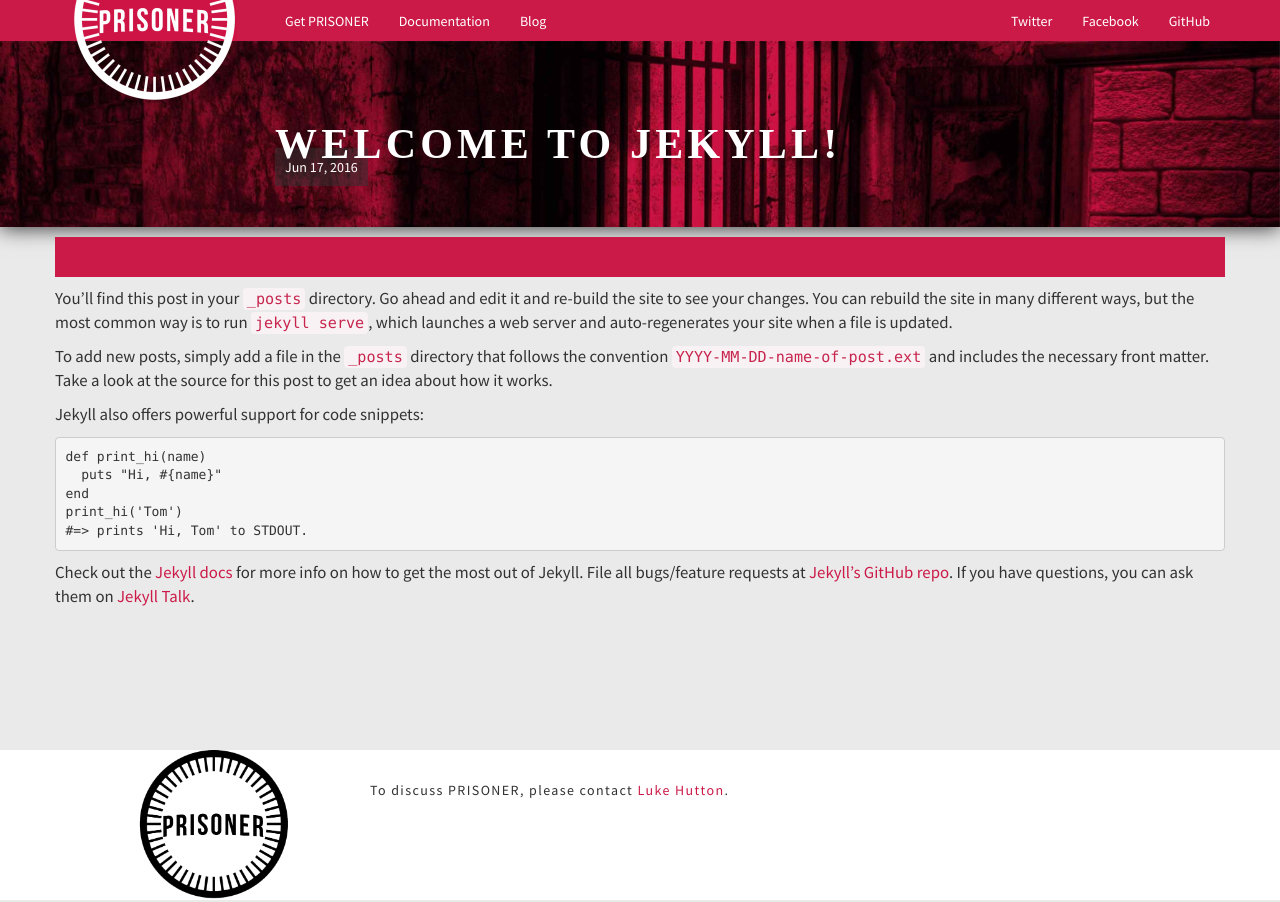
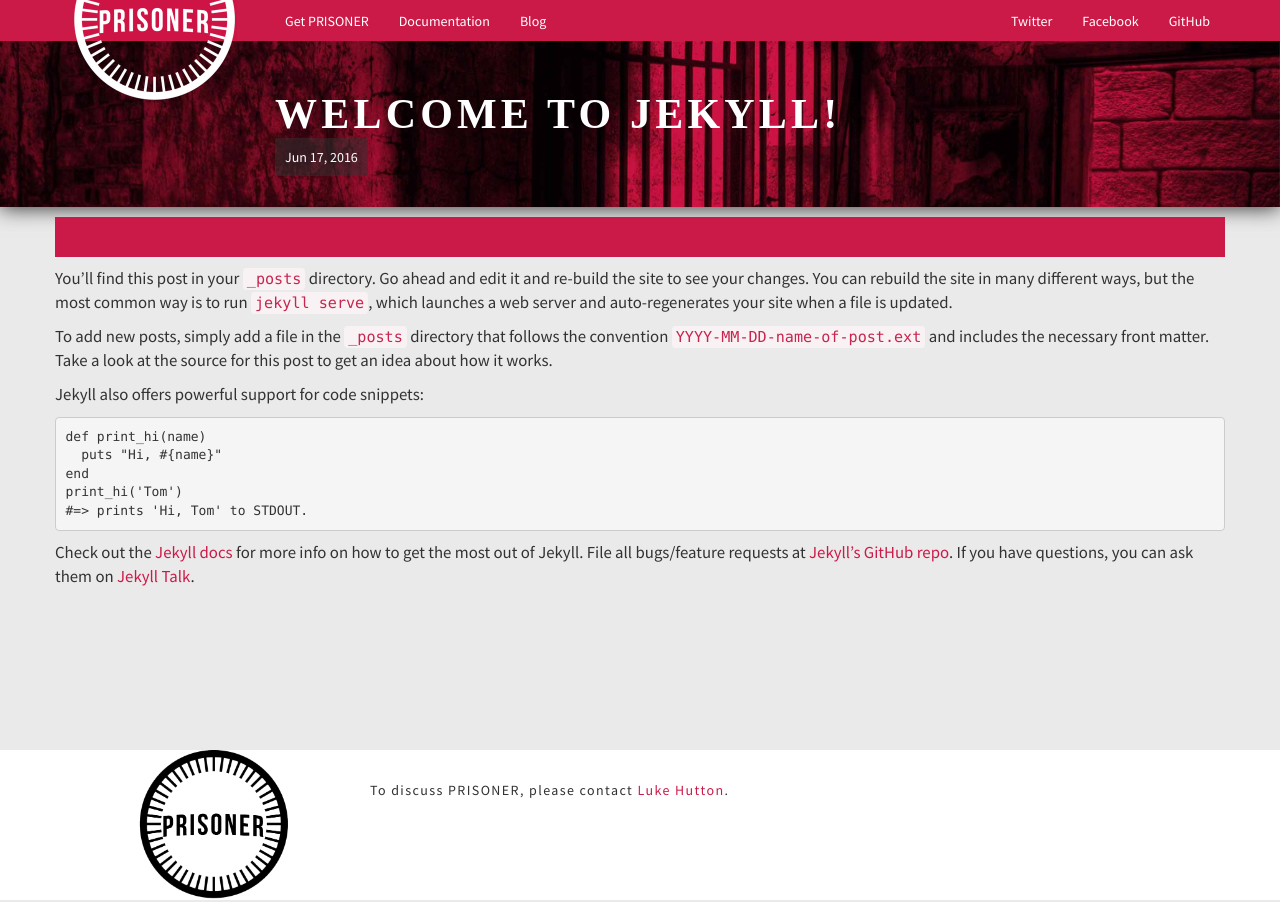
Before and after one commit to uoscompsci/PRISONER, a Jekyll site: the page built from _posts/2016-06-17-welcome-to-jekyll.markdown, in a window 1280 px wide. Built offline with Jekyll 4.4.1, drawn with Linux system fonts in a browser that asks for light colours; nearby versions of some CDN libraries.

Commit message:
blog template

```diff
--- a/css/index.css
+++ b/css/index.css
@@ -30,14 +30,14 @@
   text-transform: uppercase;
   font-family: "HWT Artz";
   font-size: 3em;
-  position: relative;
-  top: 10px;
+  margin: 0;
   letter-spacing: 0.1em;
 }
 
 .jumbotron time {
 	background-color: rgba(50,50,50,0.5);
-	margin-top: 30px;
+	position: relative;
+	top: 10px;
 	color: #fff;
 	padding: 10px;
 
```
